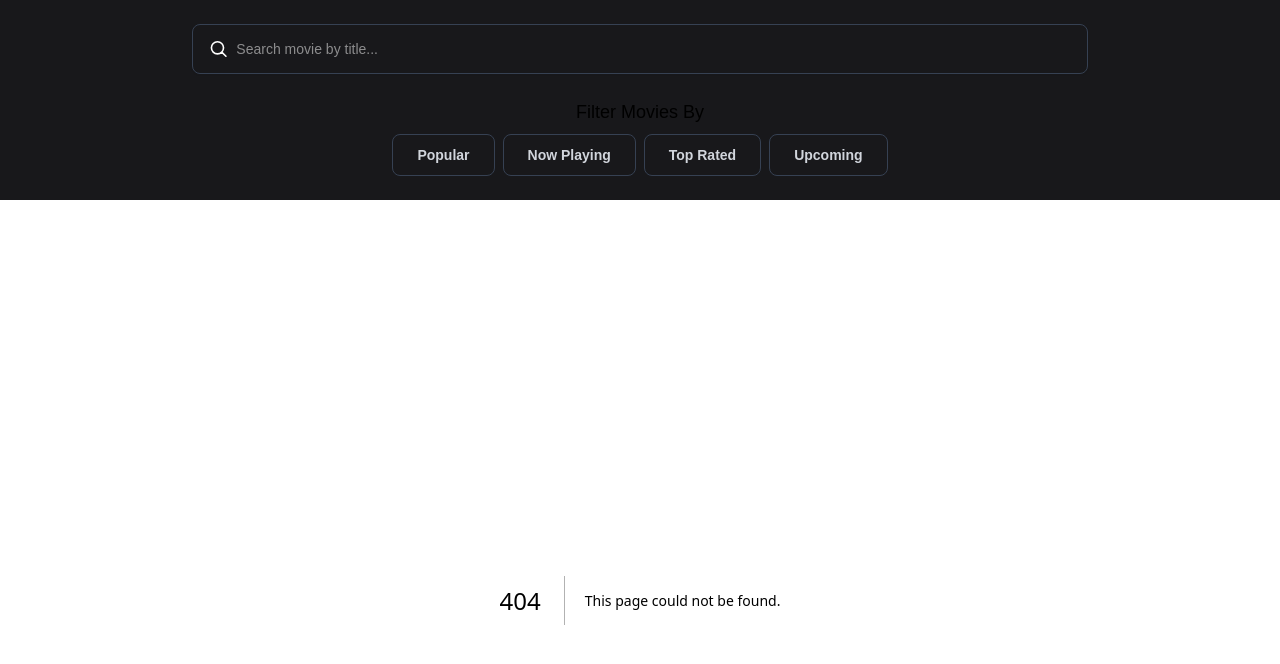
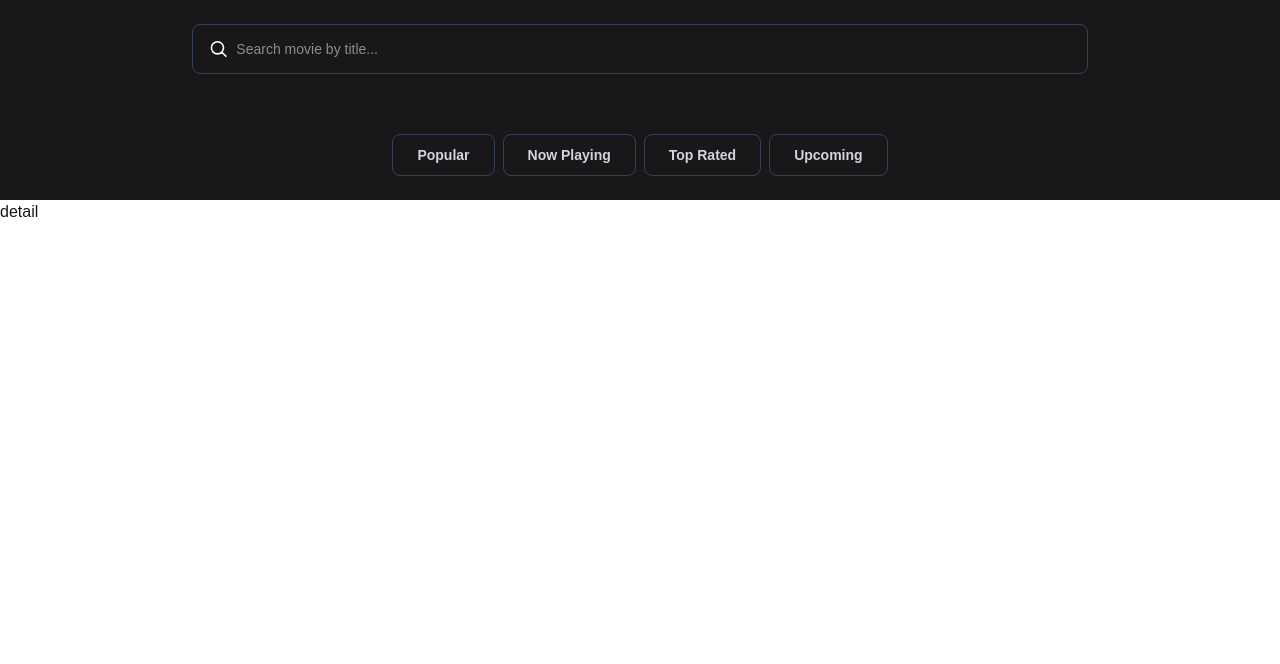
Before and after one commit to Rokkie2412/frontend-technical-test, a Next.js app: page /movie/1 in a window 1280 px wide. Before the commit this address had no page. Shown: the top 664 px of the page. Built offline with nearby package versions, Linux system fonts and the light colour scheme.

Commit message:
chore(file-naming): Remove .component prefix becuase it's redundant in NextJs

```diff
--- /dev/null
+++ b/app/movie/[id]/page.tsx
@@ -0,0 +1,11 @@
+'use client'
+
+const MovieDetailPage = () => {
+  return (
+    <div>
+      <p>detail</p>
+    </div>
+  )
+}
+
+export default MovieDetailPage
--- a/components/MovieCard/index.ts
+++ b/components/MovieCard/index.ts
@@ -1 +1 @@
-export { default } from './MovieCard.component'
+export { default } from './MovieCard'
--- a/components/MovieList/MovieList.components.tsx
+++ b/components/MovieList/MovieList.tsx
@@ -12,6 +12,7 @@ const MovieList = ({
       <div className='grid grid-cols-2 mmd:grid-cols-3 md:grid-cols-4 lg:grid-cols-5 gap-4'>
       {movieData.map((data, idx) => (
         <MovieCard
+          // onClick={}
           releaseDate={data.release_date ?? ''}
           posterImage={data.poster_path ?? ''}
           title={data.title ?? ''}
--- a/components/MovieList/index.ts
+++ b/components/MovieList/index.ts
@@ -1 +1 @@
-export { default } from './MovieList.components'
+export { default } from './MovieList'
--- a/components/Spinner/index.ts
+++ b/components/Spinner/index.ts
@@ -1 +1 @@
-export { default } from './Spinner.component'
+export { default } from './Spinner'
--- a/components/TopbarNavigation/index.ts
+++ b/components/TopbarNavigation/index.ts
@@ -1 +1 @@
-export { default } from './TopbarNavigation.components'
+export { default } from './TopbarNavigation'
```
Also changed, not shown: components/MovieCard/MovieCard.tsx (renamed from components/MovieCard/MovieCard.component.tsx), components/Spinner/Spinner.tsx (renamed from components/Spinner/Spinner.component.tsx), components/TopbarNavigation/TopbarNavigation.tsx (renamed from components/TopbarNavigation/TopbarNavigation.components.tsx).
